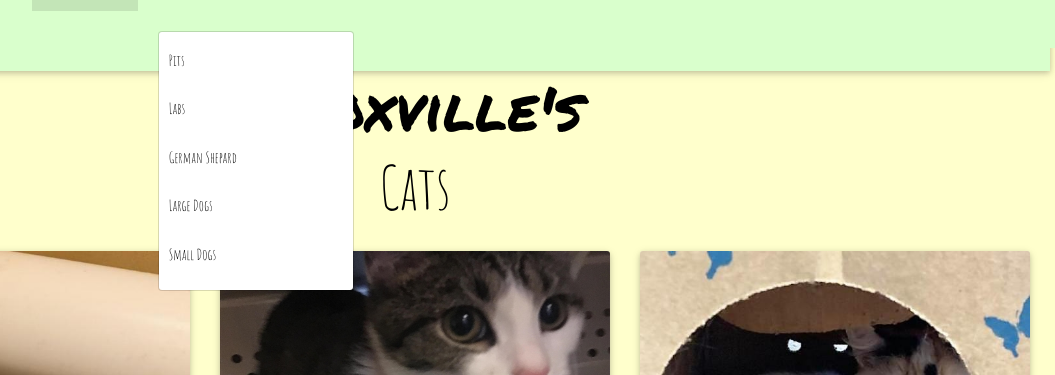
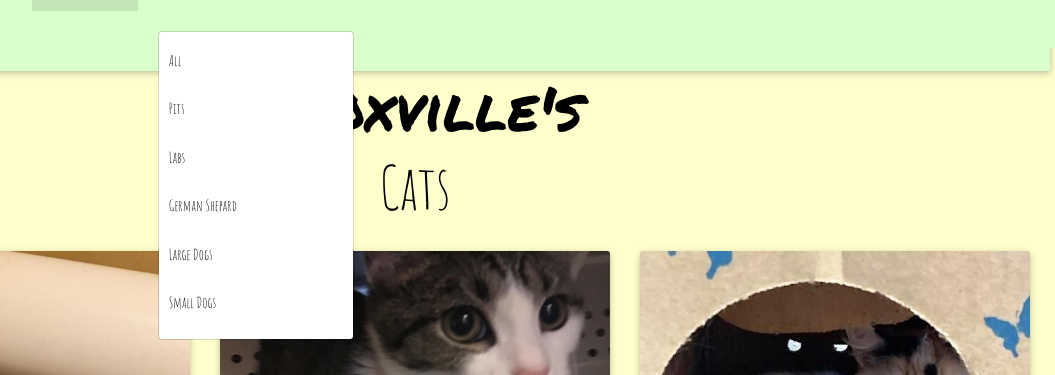
Before and after one commit to kirsten-marie/A-New-Home, a plain HTML site: page cats.html in a window 1280 px wide. Both pictures are taken after a click on the link "Dogs". Shown: the part 160-535 px from the top of the page, 225-1280 px from the left. Drawn offline with nearby package versions, Linux system fonts and the light colour scheme; files that its build step writes are made by us from their sources.

Commit message:
navbar edit
includes all as an option

```diff
--- a/cats.html
+++ b/cats.html
@@ -34,11 +34,12 @@
         Dogs
       </a>
       <div class="dropdown-menu menuItems">
+	<a class="dropdown-item" id ="allDogs" href="dogd.html">All</a>
         <a class="dropdown-item" id="pits" href="dogs.html">Pits</a>
-        <a class="dropdown-item" href="dogs.html">Labs</a>
-        <a class="dropdown-item" href="dogs.html">German Shepard</a>
-        <a class="dropdown-item" href="dogs.html">Large Dogs</a>
-        <a class="dropdown-item" href="dogs.html">Small Dogs</a>
+        <a class="dropdown-item" id="labs" href="dogs.html">Labs</a>
+        <a class="dropdown-item" id="germanShepard" href="dogs.html">German Shepard</a>
+        <a class="dropdown-item" id="largeD" href="dogs.html">Large Dogs</a>
+        <a class="dropdown-item" id="smallD" href="dogs.html">Small Dogs</a>
       </div>
     </li>
     <!-- Cats Dropdown -->
@@ -47,6 +48,7 @@
         Cats
       </a>
       <div class="dropdown-menu menuItems">
+	<a class="dropdown-item" href="cats.html" id="allCats">All</a>
         <a class="dropdown-item" href="cats.html" id="cats_long">Long-Haired</a>
         <a class="dropdown-item" href="cats.html" id="cats_short">Short-Haired</a>
       </div>
@@ -57,6 +59,7 @@
         Other
       </a>
       <div class="dropdown-menu">
+	<a class="dropdown-item" herf="#" id="allOther">All</a>
         <a class="dropdown-item" href="#" id="Furry">Small & Furry</a>
         <a class="dropdown-item" href="#" id="birds">Birds</a>
         <a class="dropdown-item" href="#" id="horses">Horses & Barnyard</a>
```
